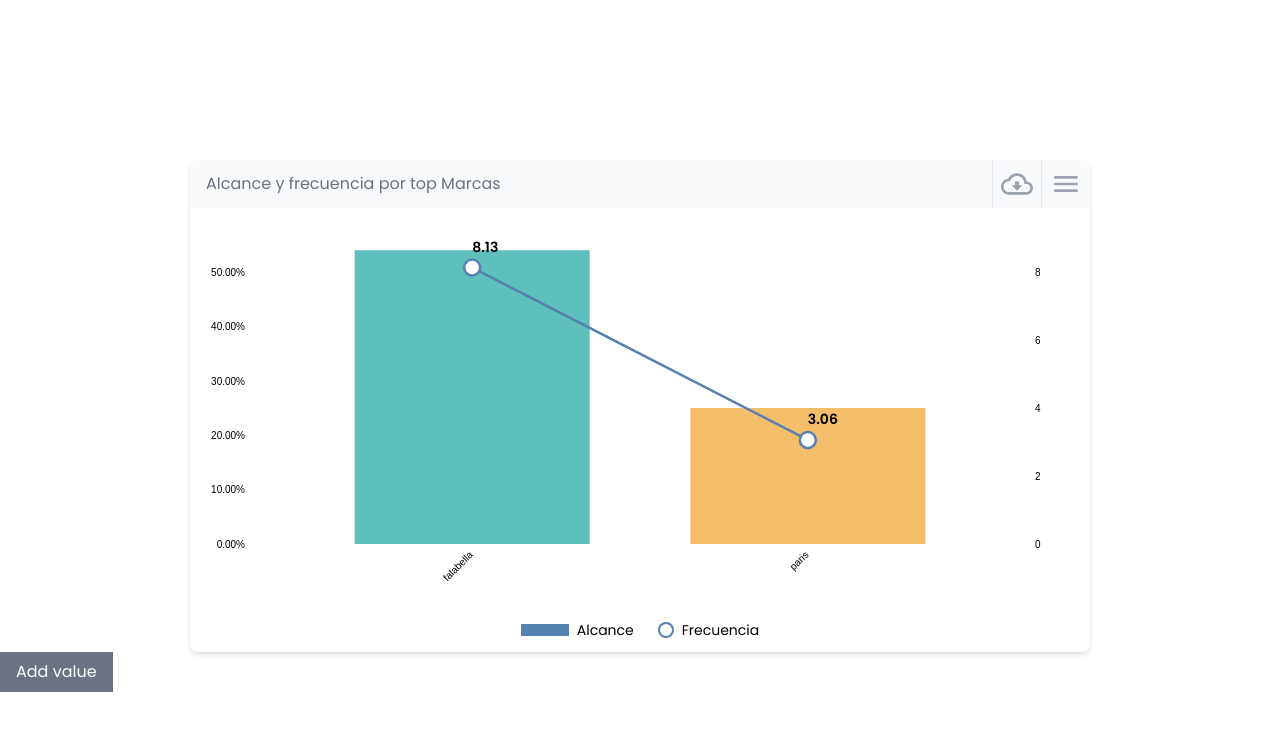
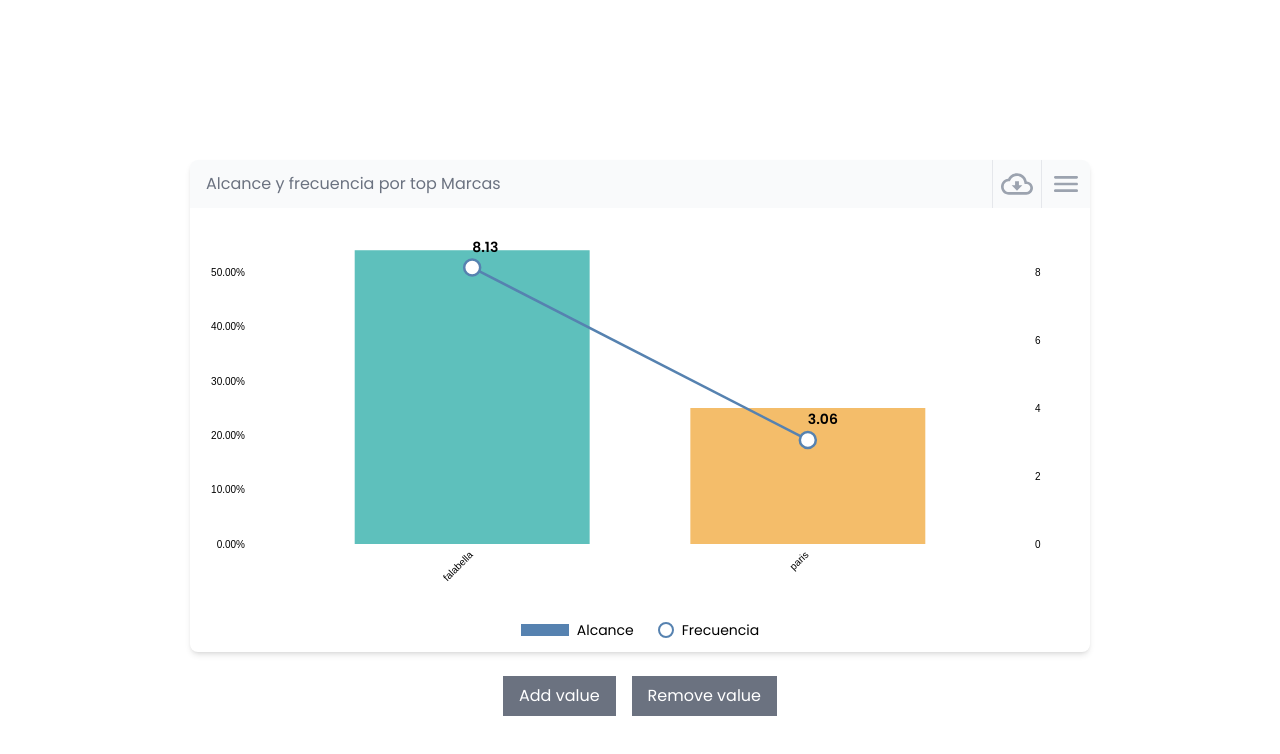
Before and after one commit to phronesys/admetricks-challenge-vue, a Vue app: page /#/ in a window 1280 px wide. Both pictures are taken after a click on the button "Ver funcionalidades". Shown: the top 754 px of the page. Built offline with nearby package versions, Linux system fonts and the light colour scheme.

Commit message:
enhance(chart): #2 remove button and style

```diff
--- a/src/views/chart.vue
+++ b/src/views/chart.vue
@@ -1,22 +1,21 @@
 <script setup lang="ts">
-import * as d3 from "d3";
-import { onMounted, ref, computed } from "vue";
+import { ref } from "vue";
 import jsonData from "../services/data.json";
-import AmBarChart from "../components/AmBarChart.vue";
+import AmBarChart, { AdmetricksData } from "../components/AmBarChart.vue";
 
-interface AdmetricksData {
-  name: string;
-  reach: number;
-  frequency: number;
-}
-const brandData = ref(jsonData);
+const brandData: any = ref(jsonData);
 
 const addValue = () => {
-  brandData.value.data.push({
+  const randomValue: AdmetricksData  = {
     name: "santa claus",
     reach: 0.3,
     frequency: 5,
-  });
+  }
+  brandData.value.data.push(randomValue);
+};
+
+const removeValue = () => {
+  brandData.value.data.pop();
 };
 </script>
 
@@ -41,9 +40,14 @@ const addValue = () => {
       <div class="frequency">Frecuencia</div>
     </div>
   </main>
-  <button class="bg-gray-500 text-white px-4 py-2" @click="addValue">
-    Add value
-  </button>
+  <div class="flex flex-row gap-4 justify-center mt-6">
+    <button class="bg-gray-500 text-white px-4 py-2" @click="addValue">
+      Add value
+    </button>
+    <button class="bg-gray-500 text-white px-4 py-2" @click="removeValue">
+      Remove value
+    </button>
+  </div>
 </template>
 
 <style lang="postcss">
```
